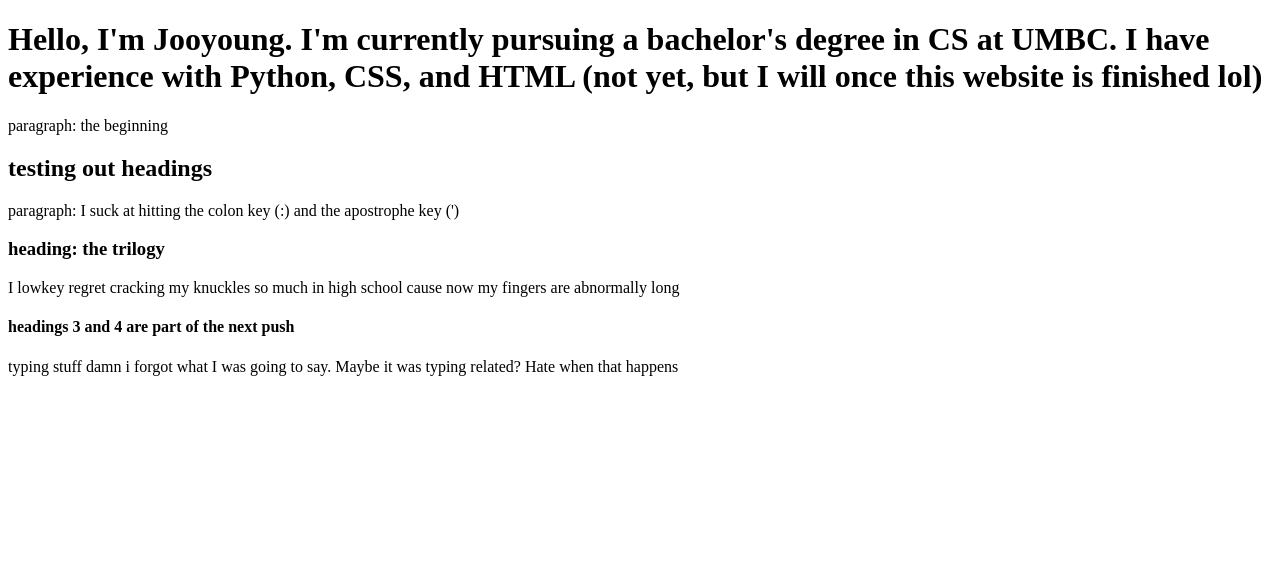
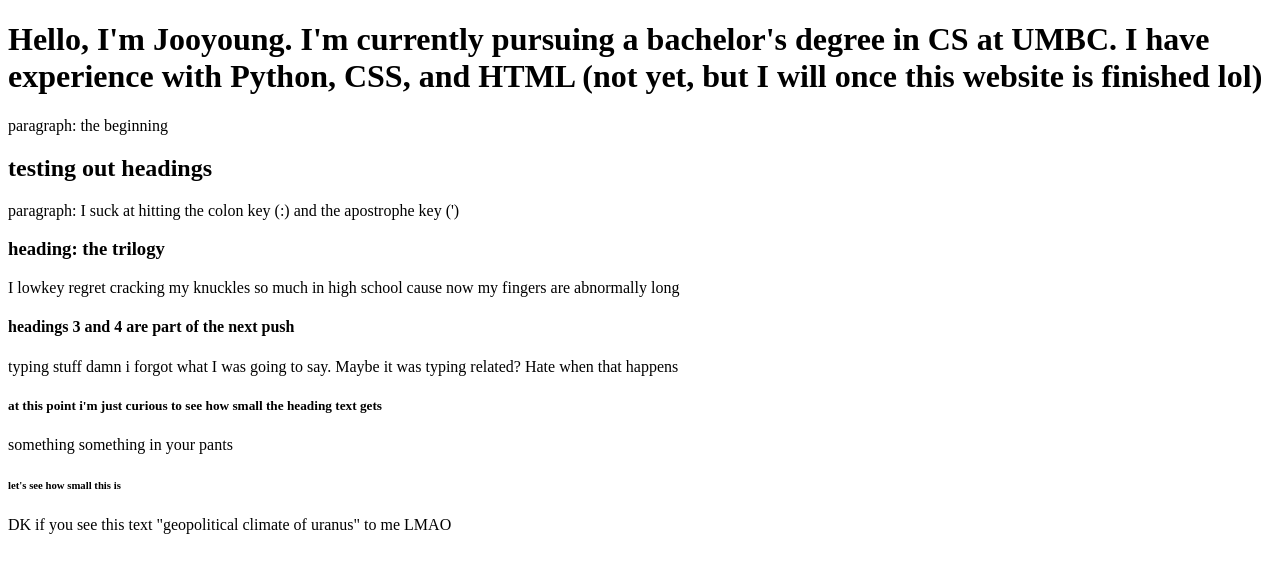
Before and after one commit to yoojoung/personal-portfolio, a plain HTML site: page index.html in a window 1280 px wide. Drawn offline with Linux system fonts and the light colour scheme.

Commit message:
h5 and h6

```diff
--- a/index.html
+++ b/index.html
@@ -12,6 +12,9 @@
     <p>I lowkey regret cracking my knuckles so much in high school cause now my fingers are abnormally long</p>
     <h4>headings 3 and 4 are part of the next push</h4>
     <p>typing stuff damn i forgot what I was going to say. Maybe it was typing related? Hate when that happens</p>
-
+    <h5>at this point i'm just curious to see how small the heading text gets</h5>
+    <p>something something in your pants</p>
+    <h6>let's see how small this is</h6>
+    <p>DK if you see this text "geopolitical climate of uranus" to me LMAO</p>
 </body>
 </html>
```
